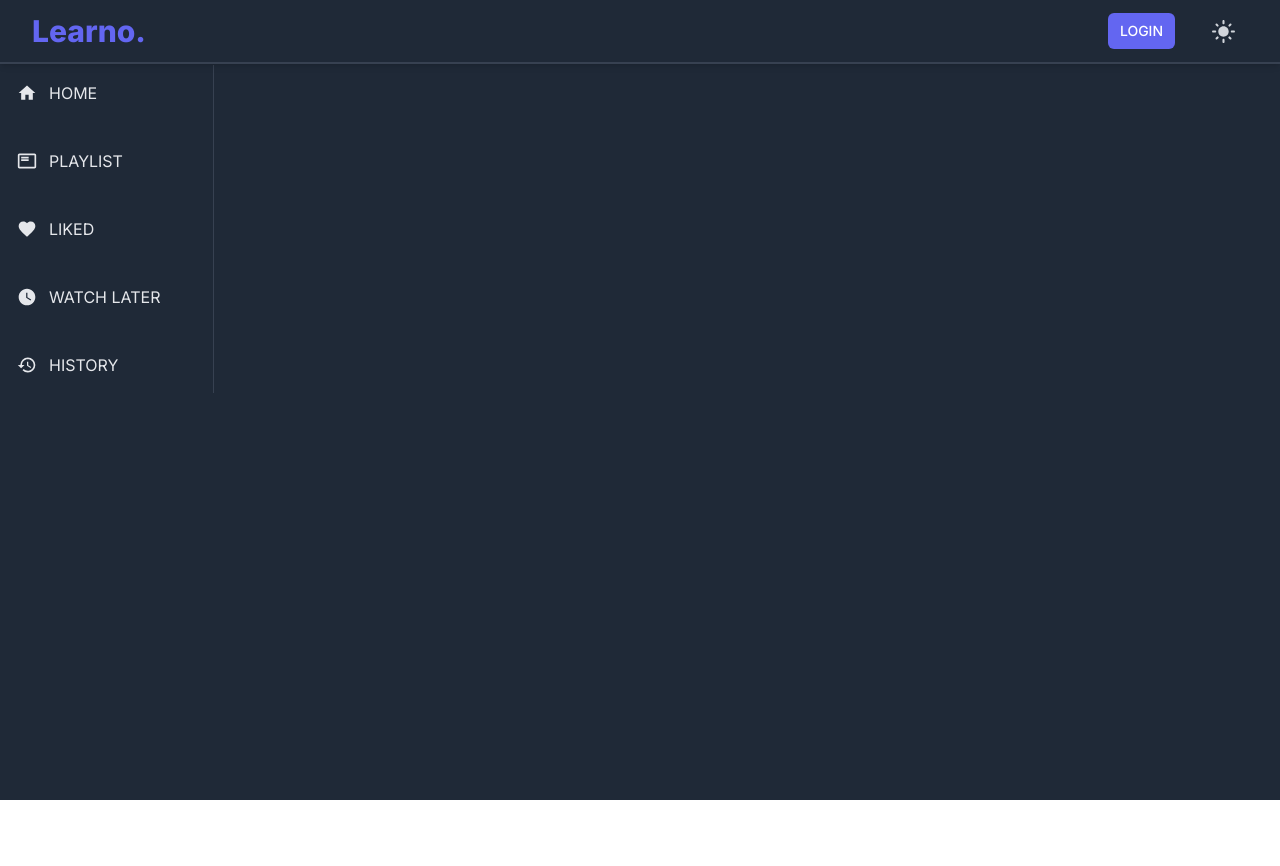
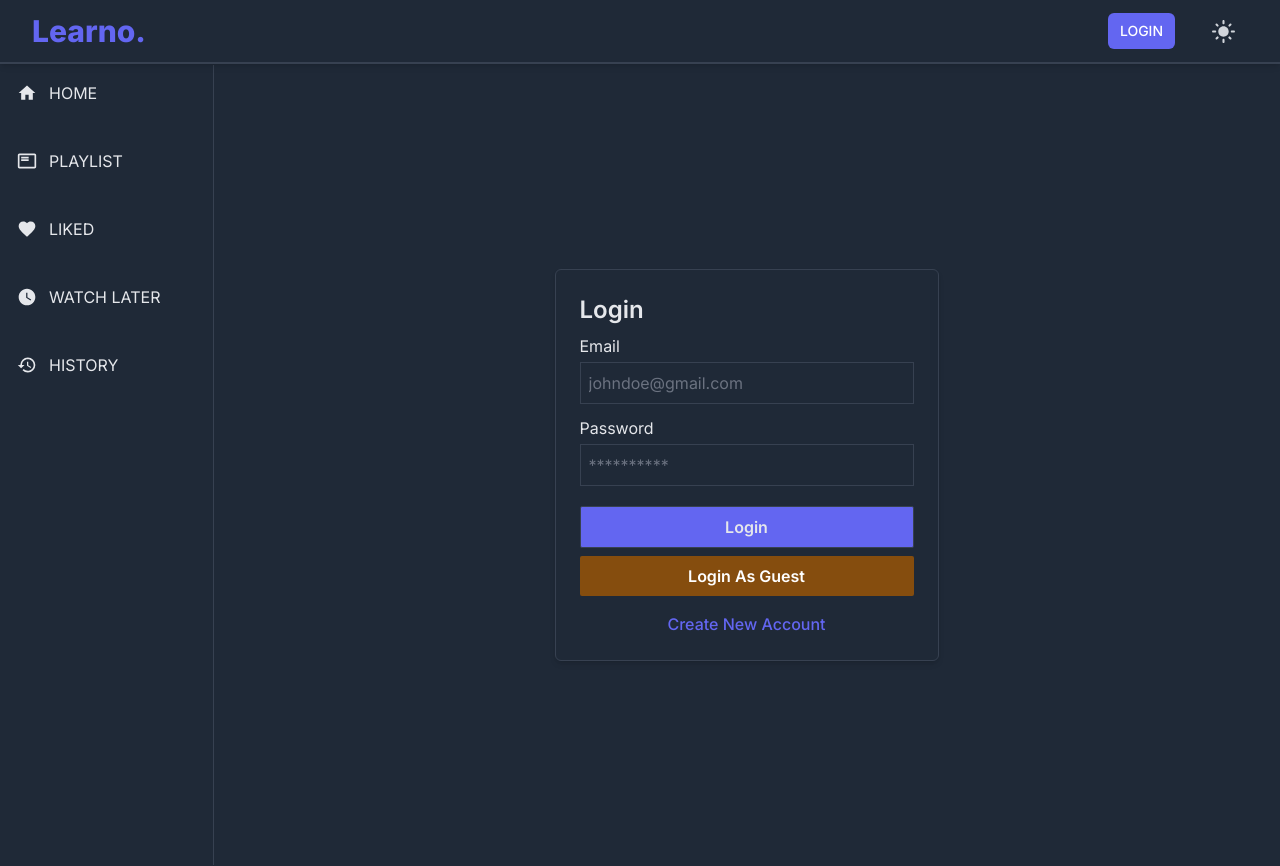
Before and after one commit to Avin008/learno-video-library, a Next.js app: page /login in a window 1280 px wide. Before the commit the page ends 800 px from the top, so only its background shows below. Built offline with nearby package versions, Linux system fonts and the light colour scheme.

Commit message:
added: login page

```diff
--- a/pages/login.tsx
+++ b/pages/login.tsx
@@ -1,5 +1,63 @@
+import Link from "next/link";
+
 const LoginPage = (): React.ReactElement => {
-  return <div className="sm:col-span-12 lg:col-span-10"></div>;
+  return (
+    <div className="flex min-h-screen items-center justify-center sm:col-span-12 lg:col-span-10">
+      <form className="">
+        <div className="m-auto mx-2 h-fit w-96 space-y-2 rounded-md border p-6 shadow-md dark:border-dark-border dark:bg-dark-background">
+          <h1 className="text-2xl font-semibold dark:text-dark-text">Login</h1>
+          <div className="space-y-3">
+            <span className="flex flex-col space-y-1">
+              <label className="dark:text-dark-text" htmlFor="email">
+                Email
+              </label>
+              <input
+                className="border p-2 dark:border-dark-border dark:bg-transparent dark:placeholder:text-gray-500"
+                type="email"
+                placeholder="johndoe@gmail.com"
+                name="email"
+                id="email"
+                required
+                // value={userData.email}
+                // onChange={handleInput}
+              />
+            </span>
+            <span className="flex flex-col space-y-1">
+              <label className="dark:text-dark-text" htmlFor="password">
+                Password
+              </label>
+              <input
+                className="border p-2 dark:border-dark-border dark:bg-transparent dark:placeholder:text-gray-500"
+                type="password"
+                placeholder="**********"
+                name="password"
+                id="password"
+                required
+                // value={userData.password}
+                // onChange={handleInput}
+              />
+            </span>
+          </div>
+          <div className="space-y-2 pt-3">
+            <span className="flex flex-col space-y-2">
+              <button className="rounded-sm border p-2 font-semibold dark:border-dark-border dark:bg-dark-primary dark:text-dark-text">
+                Login
+              </button>
+              <button
+                className="rounded-sm bg-yellow-800 p-2 font-semibold text-white hover:bg-opacity-90 active:opacity-95"
+                // onClick={guestLogin}
+              >
+                Login As Guest
+              </button>
+            </span>
+            <span className="flex justify-center pt-2 font-medium hover:underline dark:text-dark-primary">
+              <Link href="/signup">Create New Account</Link>
+            </span>
+          </div>
+        </div>
+      </form>
+    </div>
+  );
 };
 
 export default LoginPage;
```
